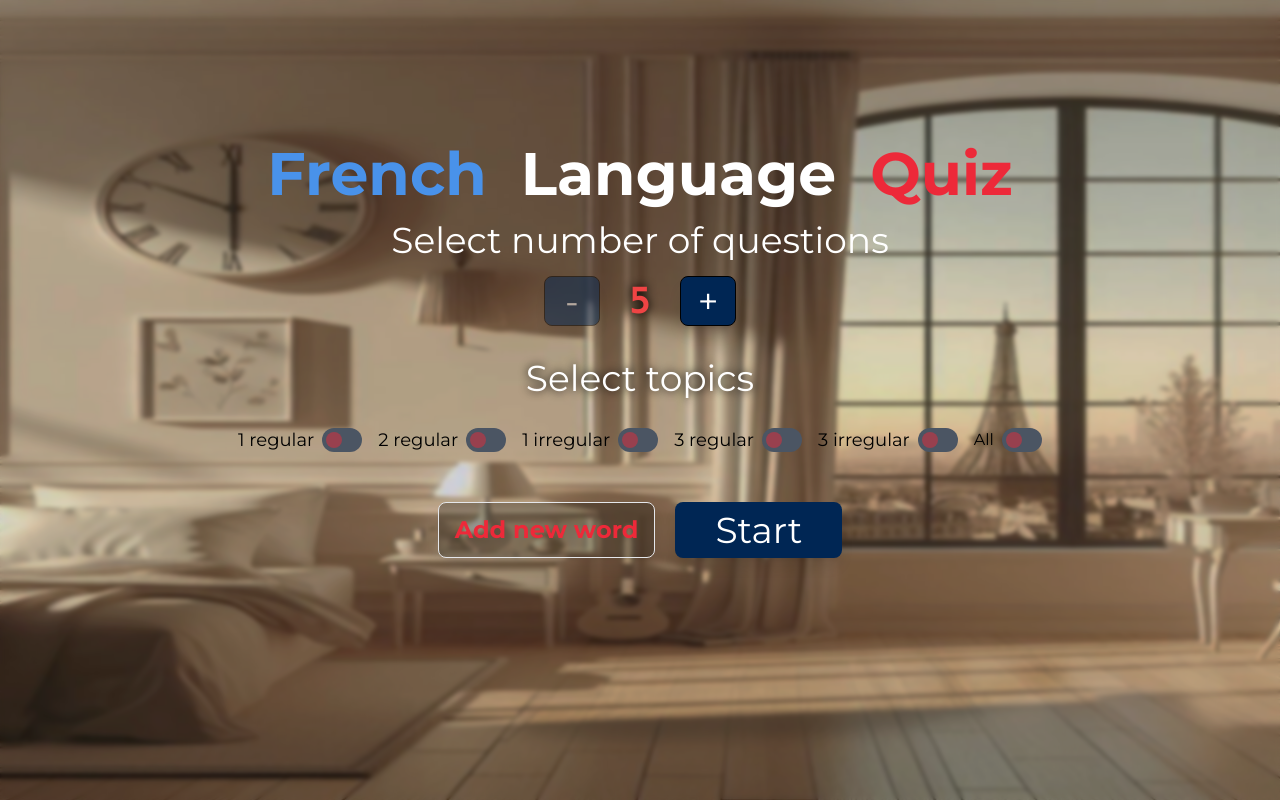
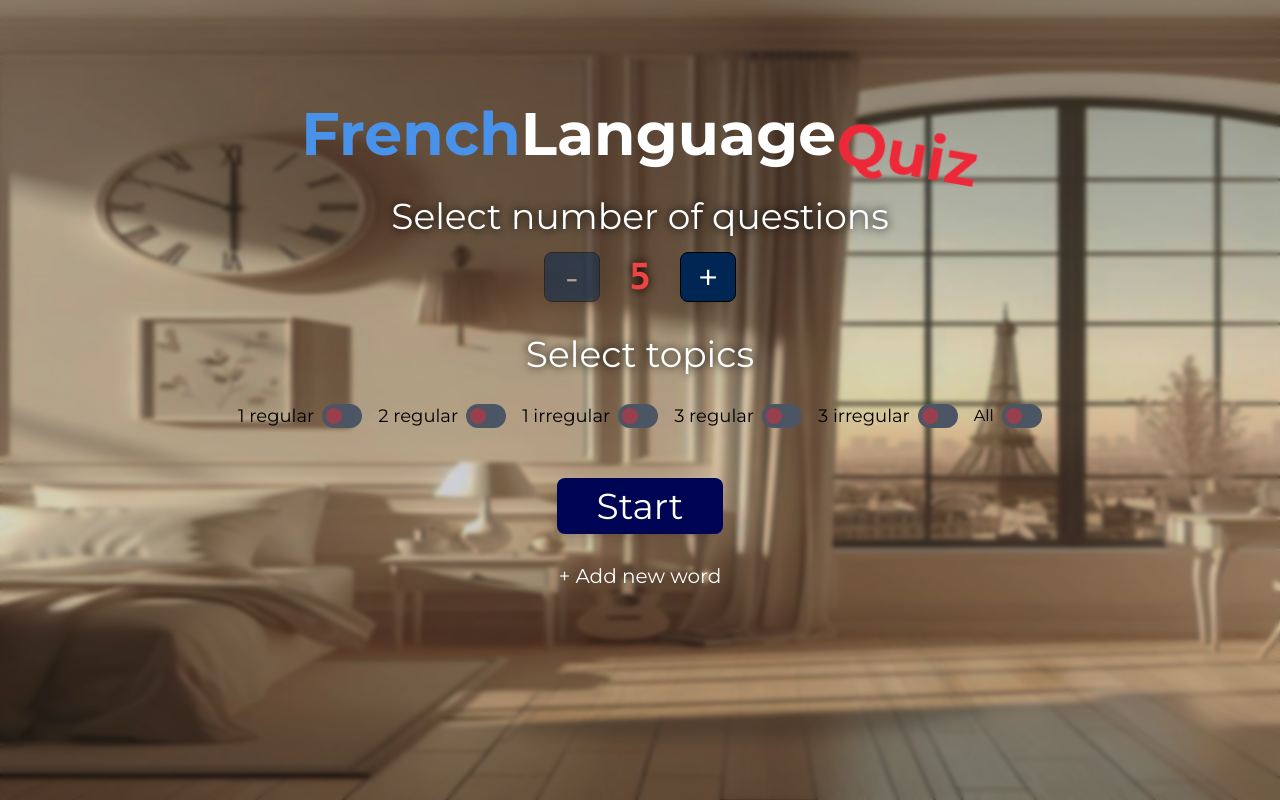
Before and after one commit to Stasnislau/words-learner, a React (Vite) app: page / in a window 1280 px wide. Built offline with nearby package versions, Linux system fonts and the light colour scheme.

Commit message:
added animation

```diff
--- a/src/pages/home.tsx
+++ b/src/pages/home.tsx
@@ -1,12 +1,43 @@
-import React, { useState } from 'react';
-import styles from '../styles';
+import React, { useState, useEffect } from 'react';
 import { availableTopics } from '../constants';
 import { useNavigate } from 'react-router-dom';
+import { motion, useAnimate } from 'framer-motion';
 
 const HomePage = () => {
     const navigate = useNavigate();
     const [numberOfQuestions, setNumberOfQuestions] = useState<number>(5);
     const [selectedTopicsIds, setSelectedTopicsIds] = useState<number[]>([]);
+    const [scope, animate] = useAnimate();
+
+    const handleAnimation = async () => {
+        await animate(
+            scope.current,
+            {
+                rotate: "10deg",
+
+            },
+            {
+                duration: 0.3,
+                repeat: 10,
+                ease: "easeInOut",
+                repeatType: "reverse",
+            }
+        )
+        await animate(
+            scope.current,
+            {
+                y: 20,
+
+            },
+            {
+                duration: 0.3,
+            }
+        )
+    };
+
+    useEffect(() => {
+        handleAnimation();
+    }, []);
 
     const handleTopicChange = (event: React.ChangeEvent<HTMLInputElement>) => {
         const topicId = Number(event.target.value);
@@ -25,16 +56,21 @@ const HomePage = () => {
         }
     };
     return (
-        <div className="w-full h-screen py-20 bg-opacity-[15%] bg-stone-950 ">
+        <div className="w-full h-[100dvh] md:py-10 py-4 bg-opacity-[15%] bg-stone-950 ">
             <div className="container mx-auto lg:p-16 p-10 ">
                 <div className="flex justify-center items-center">
-                    <span className="lg:text-6xl text-3xl text-[#4992ea]  font-bold">French &nbsp;</span>
-                    <span className="lg:text-6xl text-3xl text-[#FFFFFF]  font-bold">Language &nbsp;</span>
-                    <span className="lg:text-6xl text-3xl text-[#ED2939]  font-bold">Quiz</span>
+                    <span className="lg:text-6xl text-3xl text-[#4992ea]  font-bold">French </span>
+                    <span className="lg:text-6xl text-3xl text-[#FFFFFF]  font-bold">Language </span>
+                    <motion.span
+                        ref={scope}
+
+                        className="lg:text-6xl text-3xl text-[#ED2939]  font-bold">Quiz</motion.span>
                 </div>
 
-                <div className="flex justify-center items-center pt-4 flex-col">
-                    <h1 className="lg:text-4xl text-1xl text-white
+                <div className="flex justify-center items-center pt-8 flex-col">
+                    <h1 style={{
+                        textShadow: '0px 0px 10px #000000',
+                    }} className="lg:text-4xl text-1xl text-white
                     ">Select number of questions</h1>
                     <div className="my-4 flex justify-center">
                         <button className="border w-14 border-black px-4 py-1 text-4xl rounded-lg mx-2 shadow-lg bg-[#002654] hover:bg-[#132336] disabled:opacity-50 text-white"
@@ -144,16 +180,9 @@ const HomePage = () => {
 
                     </div>
                 </div>
-                <div className="flex justify-center items-center mt-10 flex-row gap-5">
-                    <button className="lg:text-2xl text-lg  px-4 py-2 rounded-lg shadow-lg border font-bold text-[#ED2939]  hover:border-[#ED2939] h-14
-                        bg-stone-950 bg-opacity-30
-                        hover:scale-105 transform transition-all duration-300
-                    ">
-                        Add new word
-                    </button>
-
+                <div className="flex justify-center items-center mt-10 gap-5 flex-col">
                     <button
-                        className="lg:text-4xl text-1xl text-white px-10 py-2 rounded-lg shadow-lg bg-[#002654] hover:bg-[#132336]  hover:scale-105 transform transition-all duration-300 h-14"
+                        className="lg:text-4xl text-1xl text-white px-10 py-2 rounded-lg shadow-lg bg-[#000454] hover:bg-[#132336]  hover:scale-105 transform transition-all duration-300 h-14"
                         onClick={() => {
                             if (selectedTopicsIds.length === 0) {
                                 alert('Please select at least one topic of minimum 5 words');
@@ -164,6 +193,14 @@ const HomePage = () => {
                     >
                         Start
                     </button>
+                    <button className="lg:text-xl text-lg px-4 py-2 rounded-lg text-white
+                         bg-opacity-90 hover:bg-opacity-100
+                        hover:scale-95 transform transition-all duration-300
+                    ">
+                        + Add new word
+                    </button>
+
+
                 </div>
             </div >
         </div >
```
